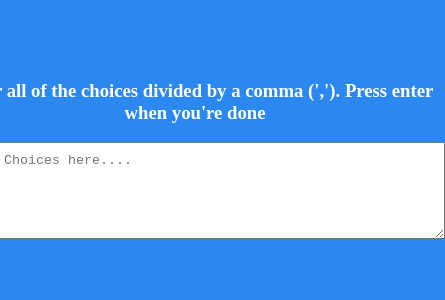
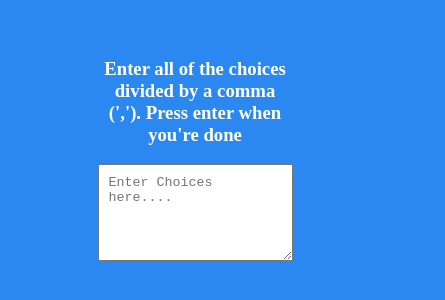
Before and after one commit to fatmaocs/random_choice_picker, a plain HTML site: page index.html in a window 390 px wide. Shown: the part 270-570 px from the top of the page, 445 px wide, since content can reach past the window. Drawn offline with Linux system fonts and the light colour scheme.

Commit message:
responsive

```diff
--- a/style.css
+++ b/style.css
@@ -25,7 +25,7 @@ body
 
 .container
 {
-    width: 500px;
+    width: 50vw;
 }
 
 .container h3
@@ -55,3 +55,13 @@ body
 .choice.highlight {
     background-color: #273c75;
   }
+
+  @media(max-width:800px)
+  {
+      body
+      {
+        font-size: 16px;
+      }
+
+
+  }
```
